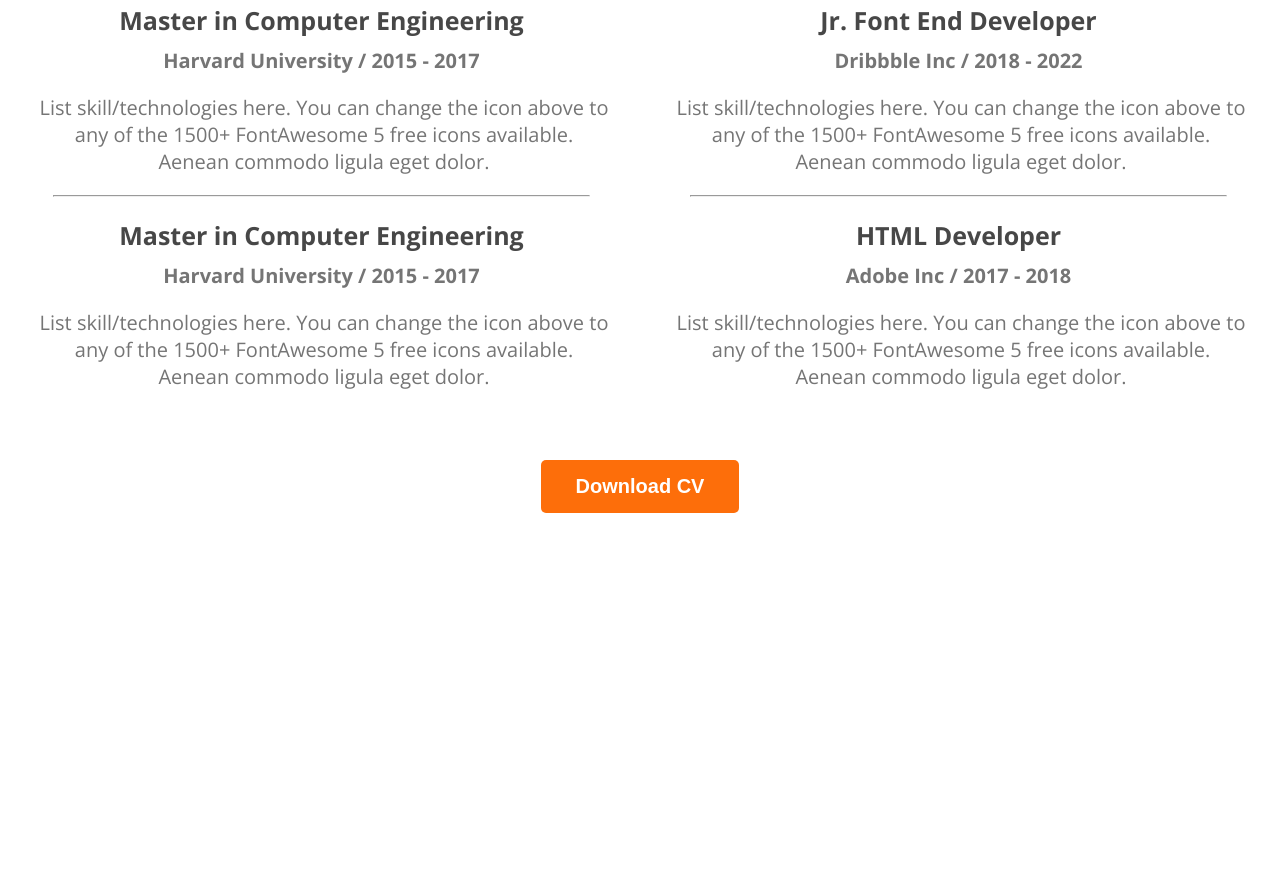
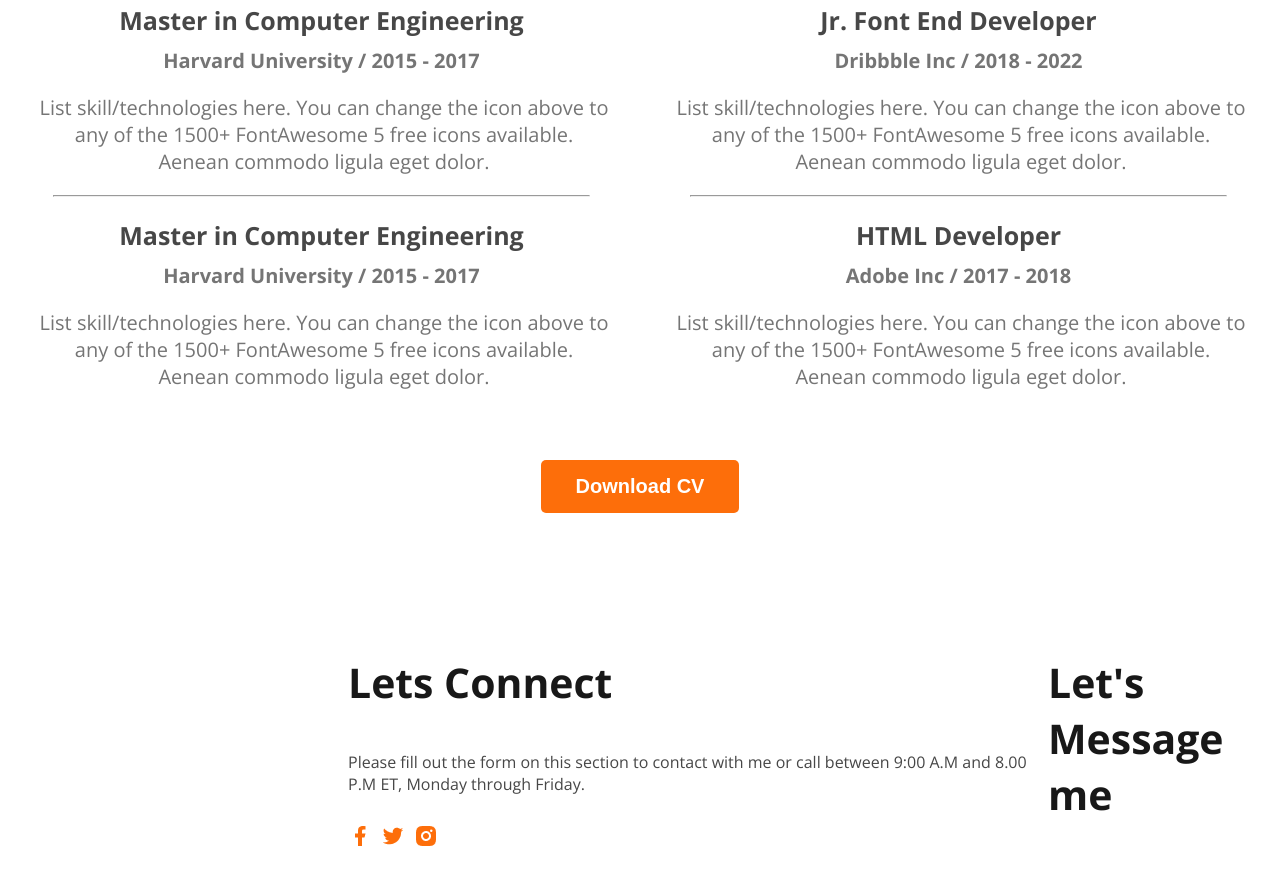
Before and after one commit to Rezwan-Uz-Zaman/Web-developer-portfolio, a plain HTML site: page index.html in a window 1280 px wide. Shown: the part 2782-3653 px from the top of the page. Before the commit the page ends 3303 px from the top, so only its background shows below. Drawn offline with nearby package versions, Linux system fonts and the light colour scheme.

Commit message:
basic footer addedd

```diff
--- a/index.html
+++ b/index.html
@@ -240,6 +240,37 @@
 <footer>
 
 
+  <div class="footer-column">
+
+    <h3 class="footer-lets-connect">Lets Connect</h3>
+
+    <p class="lets-connect-description">Please fill out the form on this section to contact with me or call between 9:00 A.M and 8.00 P.M ET, Monday through Friday.</p>
+
+    <div class="social-links">
+
+<a href=""><img src="images/icons/facebook.png" alt=""></a>
+<a href=""><img src="images/icons/twitter.png" alt=""></a>
+<a href=""><img src="images/icons/insta.png" alt=""></a>
+
+    </div>
+
+
+  </div>
+  <!-- fast footer column end -->
+
+
+
+
+
+  <div class="footer-column">
+
+    <h3 class="footer-lets-massage-me">Let's Message me</h3>
+
+
+
+  </div>
+
+
 </footer>
 
 
--- a/styles/portfolio.css
+++ b/styles/portfolio.css
@@ -317,3 +317,32 @@ main section{
     text-align: center;
    margin-top: 50px;
 }
+
+
+/* footer styles */
+
+footer{
+    display: flex;
+    font-size: 35px;
+    color: #181818;
+      margin-top: 100px;
+     margin-left: 340px;
+
+
+
+}
+
+.lets-connect-description{
+    color: #474747;
+    font-size: 16px;
+    font-weight: 400;
+    width: 700px;
+
+
+}
+
+
+.footer-column{
+
+
+}
```
